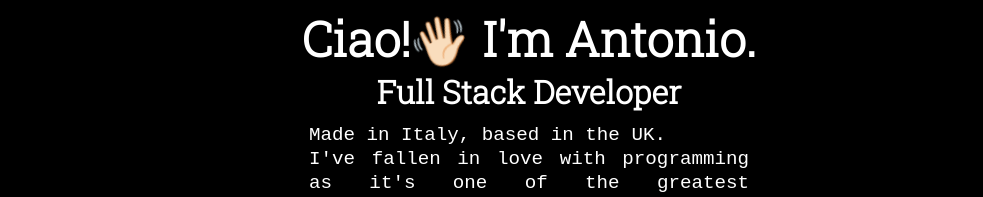
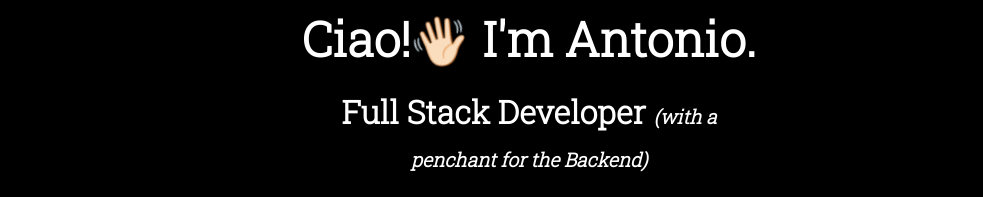
Before and after one commit to Antonio-Riccelli/portfolio, a React (Create React App) app: page / in a window 1280 px wide. Shown: the part 617-814 px from the top of the page, without its empty margins (111-1094 px from the left). Built offline with nearby package versions, Linux system fonts and the light colour scheme; a web font is replaced by a local one.

Commit message:
tweaked padding/margin in about

```diff
--- a/src/Components/AboutSection/index.js
+++ b/src/Components/AboutSection/index.js
@@ -8,7 +8,7 @@ export default function AboutSection() {
             </section>
         <section className={styles.descriptionWrapper}>
         <h2 className={styles.largerh2}>Ciao!<span className={styles.hand}>👋🏻</span> I'm Antonio.</h2>
-        <h3 className={styles.larger}>Full Stack Developer</h3>
+        <h3 className={styles.larger}>Full Stack Developer <span className={styles.inBrackets}>(with a penchant for the Backend)</span></h3>
         <section id="bio" className={styles.bio}>
                 <p className={styles.parBio}>Made in Italy, based in the UK.</p>
                 <p className={styles.parBio}>I've fallen in love with programming as it's one of the greatest expressions of creativity applied to logic. An intriguing fusion of Apollonian and Dionysian.</p>
--- a/src/Components/AboutSection/index.module.css
+++ b/src/Components/AboutSection/index.module.css
@@ -6,6 +6,11 @@
     max-width: 75%;
     margin-top: 20px;
     justify-content: space-around;
+}
+
+.inBrackets {
+    font-size: 1.2rem;
+    font-style: italic;
 }
 
 .school-of-code:hover {
@@ -28,6 +33,7 @@
 }
 
 .bio {
+    margin-top: 20px;
     padding: 10px;
     text-align: justify;
     font-family: monospace;
@@ -52,6 +58,7 @@
 
 .largerh2 {
     font-size: 3rem;
+    margin-bottom: 20px;
 }
 
 /* MEDIA QUERIES */
```
